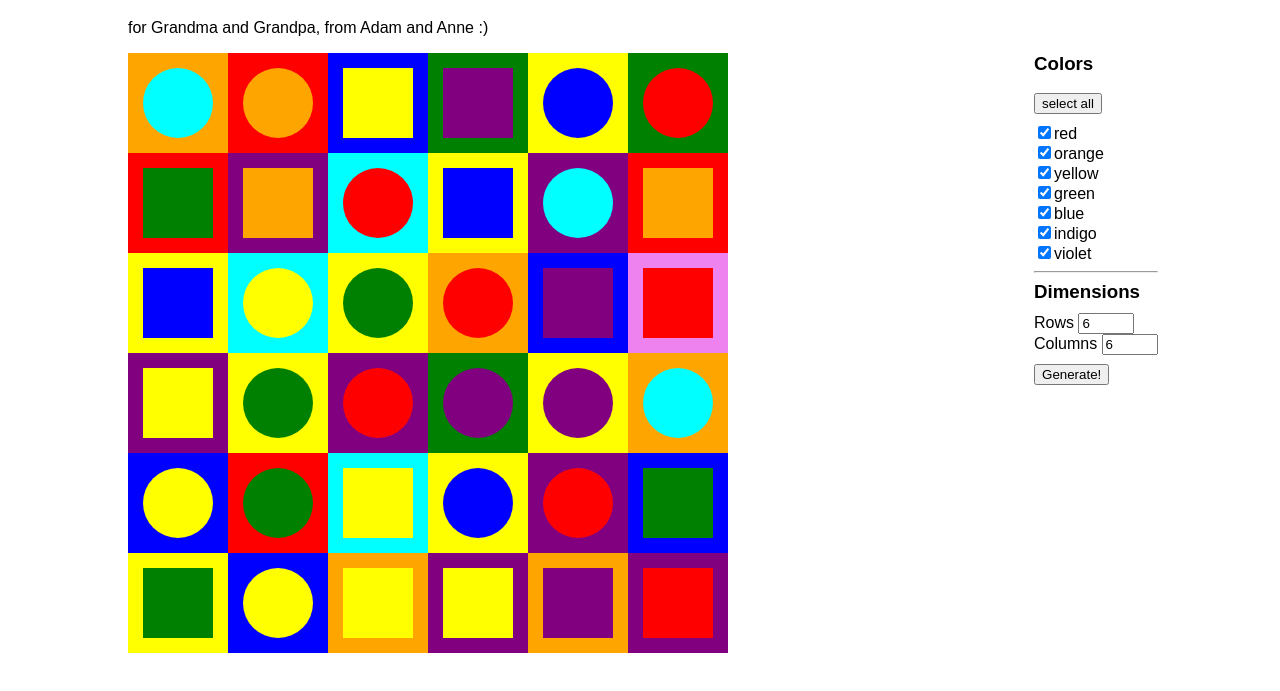
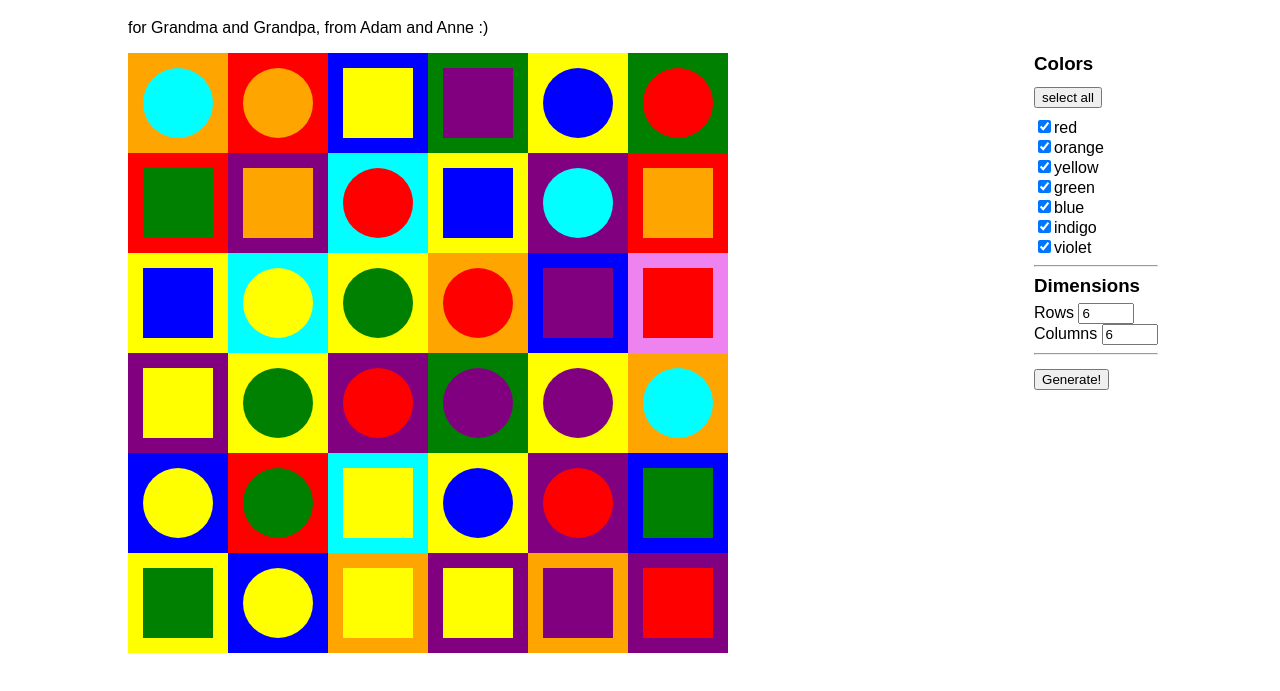
Before and after one commit to adampalay/vasarely, a plain HTML site: page index.html in a window 1280 px wide. Shown: the part 61-752 px from the top of the page. Drawn offline with nearby package versions, Linux system fonts and the light colour scheme.

Commit message:
clean up

```diff
--- a/generate.js
+++ b/generate.js
@@ -1,25 +1,19 @@
 $(function () {
 
-    gridRows = 6;
-    gridColumns = 6;
-
-    squareSize = 100;
-
-    maxWidth = squareSize * gridColumns;
-
-    totalSquares = gridRows * gridColumns;
-
-    colors = ['red', 'yellow', 'purple', 'orange', 'green', 'blue', 'violet', 'cyan'];
-    kinds = ['circle', 'square'];
-
+    var gridRows = 6,
+        gridColumns = 6,
+        squareSize = 100,
+        maxWidth = squareSize * gridColumns,
+        colors = ['red', 'yellow', 'purple', 'orange', 'green', 'blue', 'violet', 'cyan'],
+        kinds = ['circle', 'square'];
 
     var randomChoice = function (arr) {
-        index = Math.floor(Math.random() * arr.length);
+        var index = Math.floor(Math.random() * arr.length);
         return arr[index];
     }
 
     var getNextColor = function (colors, not1, not2) {
-        color = randomChoice(colors);
+        var color = randomChoice(colors);
         if (color === not1 || color === not2) {
             return getNextColor(colors, not1, not2);
         } else {
@@ -28,9 +22,10 @@ $(function () {
     }
 
     var generateOuterColors = function (colors, totalSquares, gridColumns) {
-        outerColors = [];
-        lastColor = null;
-        upColor = null;
+        var outerColors = [],
+            lastColor = null,
+            upColor = null,
+            nextOuterColor;
         for (var i = 0; i < totalSquares; i++) {
             if (i > 0) {
                 lastColor = outerColors[outerColors.length - 1];
@@ -45,7 +40,8 @@ $(function () {
     };
 
     var generateInnerColors = function (outerColors) {
-        innerColors = [];
+        var innerColors = [],
+            color;
         for (var i = 0; i < outerColors.length; i++) {
             color = getNextColor(outerColors, outerColors[i], null)
             innerColors[innerColors.length] = color;
@@ -54,14 +50,16 @@ $(function () {
     }
 
     var createSquare = function(index, outerColors, innerColors) {
-        cell = $("<div class='cell'/>");
-        svg = $("<svg/>");
-        outerSquare = $("<rect width='100' height='100' class='outer'/>")
-        outerColor = outerColors[index];
+        var cell = $("<div class='cell'/>"),
+            svg = $("<svg/>"),
+            outerSquare = $("<rect width='100' height='100' class='outer'/>"),
+            outerColor = outerColors[index],
+            shape = randomChoice(kinds),
+            innerShape;
+
         outerSquare.attr('fill', outerColor);
         svg.append(outerSquare);
 
-        shape = randomChoice(kinds);
         if (shape === 'circle') {
             innerShape = $('<circle cx="50" cy="50" r="35" class="inner"/>');
         } else {
@@ -76,14 +74,16 @@ $(function () {
     };
 
     var generate = function(colors, gridRows, gridColumns) {
-        maxWidth = squareSize * gridColumns;
+        var maxWidth = squareSize * gridColumns,
+            totalSquares = gridRows * gridColumns,
+            outerColors = generateOuterColors(colors, totalSquares, gridColumns),
+            innerColors = generateInnerColors(outerColors),
+            cell;
+
         $("#grid").empty();
         $("#grid").css("max-width", maxWidth);
         $('input[value="rows"]').val(gridRows);
         $('input[value="columns"]').val(gridColumns);
-        totalSquares = gridRows * gridColumns;
-        outerColors = generateOuterColors(colors, totalSquares, gridColumns);
-        innerColors = generateInnerColors(outerColors);
         for (var i = 0; i < totalSquares; i++) {
             cell = createSquare(i, outerColors, innerColors);
             $("#grid").append(cell);
@@ -105,18 +105,19 @@ $(function () {
 
     $("#generate").on("click", function(event){
         event.preventDefault();
-        var colors = []
-        var colorCheckBoxes = $("input[name=color]");
+        var colors = [],
+            colorCheckBoxes = $("input[name=color]"),
+            rawRows = $('input[value="rows"]').val(),
+            rawColumns = $('input[value="columns"]').val(),
+            gridRows = parseInt(rawRows),
+            gridColumns = parseInt(rawColumns);
+
+
         for (var i = 0; i < colorCheckBoxes.length; i++) {
             if (colorCheckBoxes[i].checked) {
                 colors[colors.length] = colorCheckBoxes[i].value;
             };
         };
-        rawRows = $('input[value="rows"]').val();
-        rawColumns = $('input[value="columns"]').val();
-
-        gridRows = parseInt(rawRows);
-        gridColumns = parseInt(rawColumns);
 
         if (gridRows.toString() === "NaN" || gridColumns.toString() === "NaN") {
             alert("Please enter integer amounts for rows and columns")
--- a/index.html
+++ b/index.html
@@ -24,6 +24,7 @@
                 <input type="number" name="dimension" id="rows" value="rows" max="10" min="1" placeholder="8"></br>
                 <label for="columns">Columns</label>
                 <input type="number" name="dimension" id="columns" value="columns" max="10" min="1" placeholder="8"></br>
+                <hr/>
                 <button id="generate">Generate!</button>
             </form>
         </div>
--- a/styles.css
+++ b/styles.css
@@ -15,12 +15,12 @@ body {
     float: right;
 }
 button {
-    margin-top: 7%;
+    margin-top: 5%;
     margin-bottom: 7%;
 }
 
 h3 {
-    margin-bottom: 8%;
+    margin-bottom: 5%;
     margin-top: 0%;
 }
 
```
